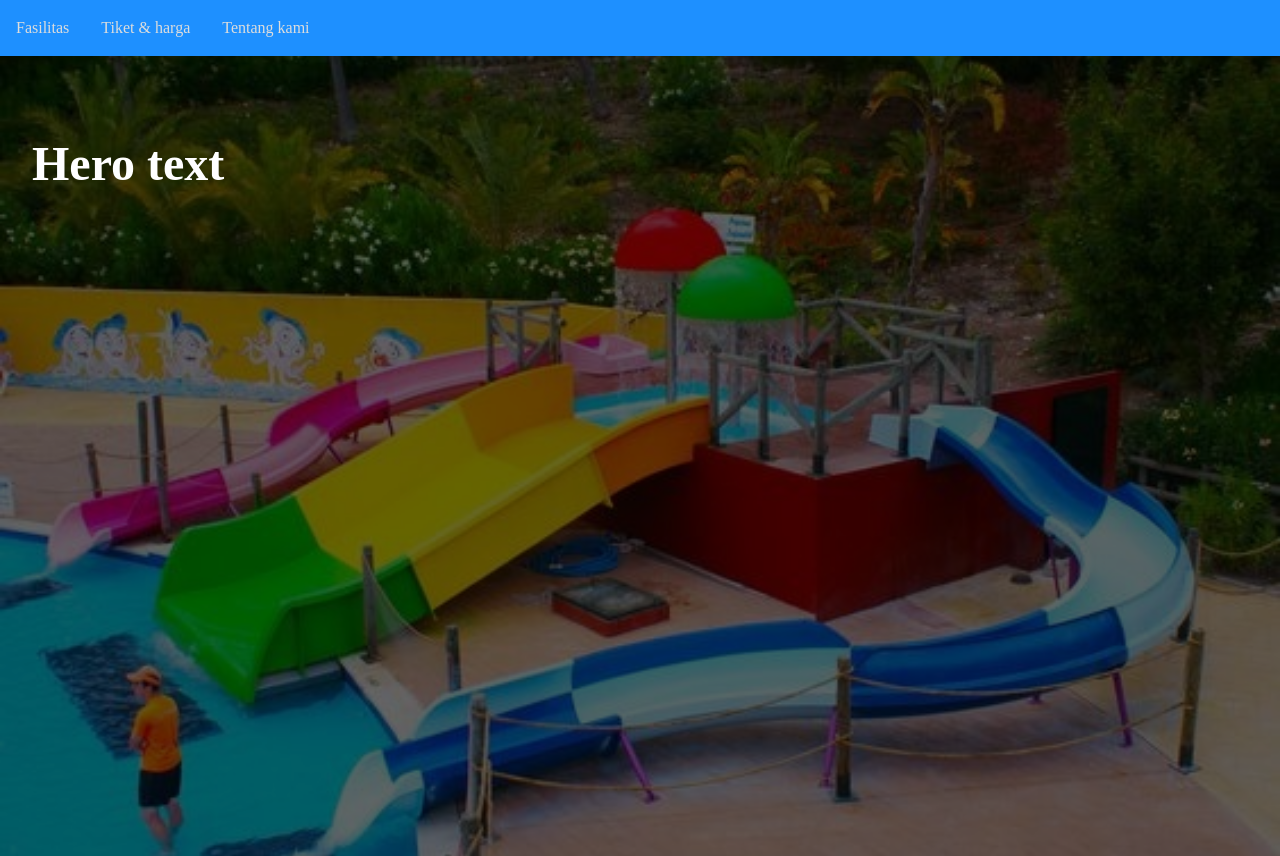
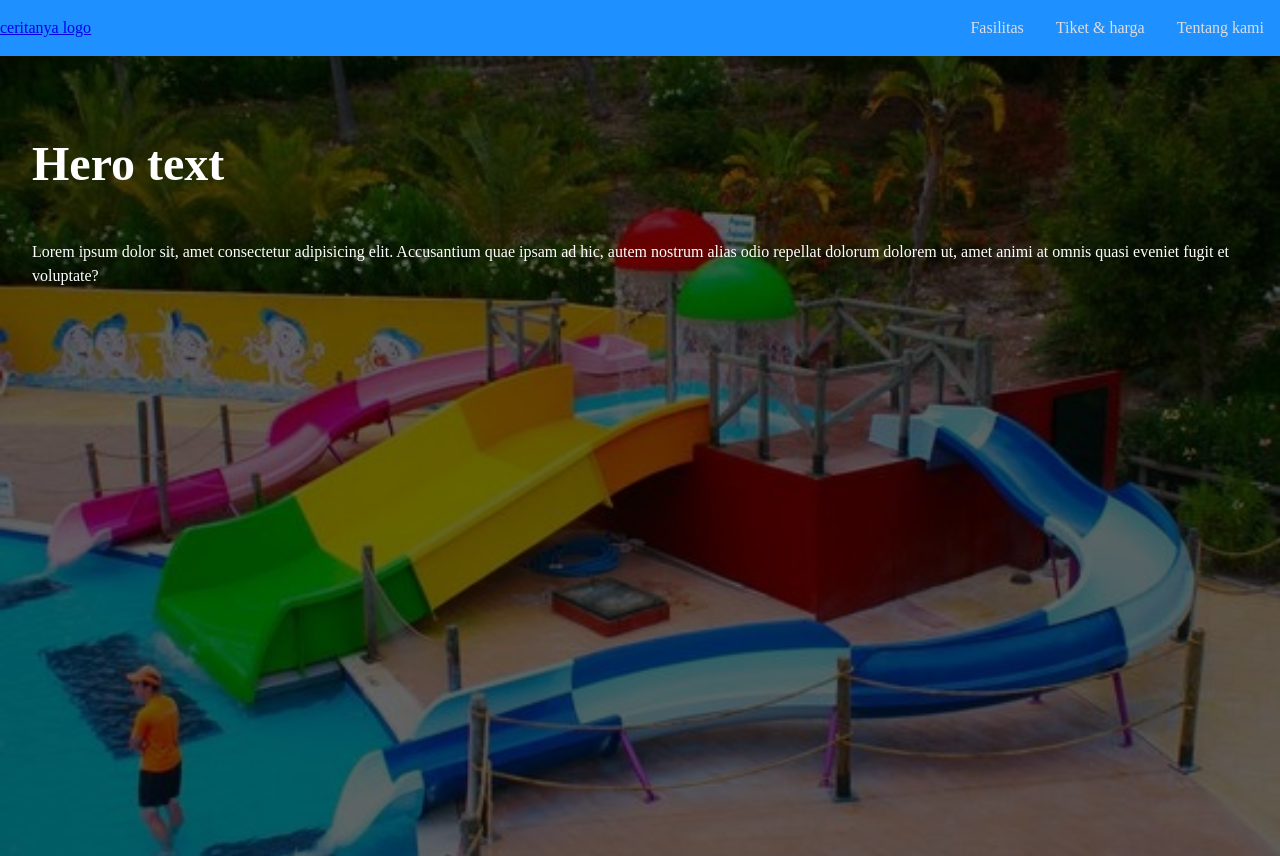
Before and after one commit to Klrfl/waterland, a website: page index.html in a window 1280 px wide. Drawn offline with Linux system fonts and the light colour scheme.

Commit message:
added hero

```diff
--- a/index.html
+++ b/index.html
@@ -1,5 +1,5 @@
 <!DOCTYPE html>
-<html lang="en">
+<html lang="id">
   <head>
     <meta charset="UTF-8" />
     <meta http-equiv="X-UA-Compatible" content="IE=edge" />
@@ -10,7 +10,18 @@
   </head>
   <body>
     <nav>
-      <div class="nav-links-container">
+      <div class="logo">
+        <a href="#">
+          <!-- <img
+            src="assets/waterlandLogo.png"
+            alt="logo waterland"
+            id="logo-image"
+          /> -->
+          ceritanya logo
+        </a>
+      </div>
+
+      <div id="nav-links-container">
         <ul>
           <li><a href="#">Fasilitas</a></li>
           <li><a href="#">Tiket & harga</a></li>
@@ -21,6 +32,11 @@
     <main>
       <section class="hero">
         <h1>Hero text</h1>
+        <p>
+          Lorem ipsum dolor sit, amet consectetur adipisicing elit. Accusantium
+          quae ipsam ad hic, autem nostrum alias odio repellat dolorum dolorem
+          ut, amet animi at omnis quasi eveniet fugit et voluptate?
+        </p>
       </section>
     </main>
   </body>
```
